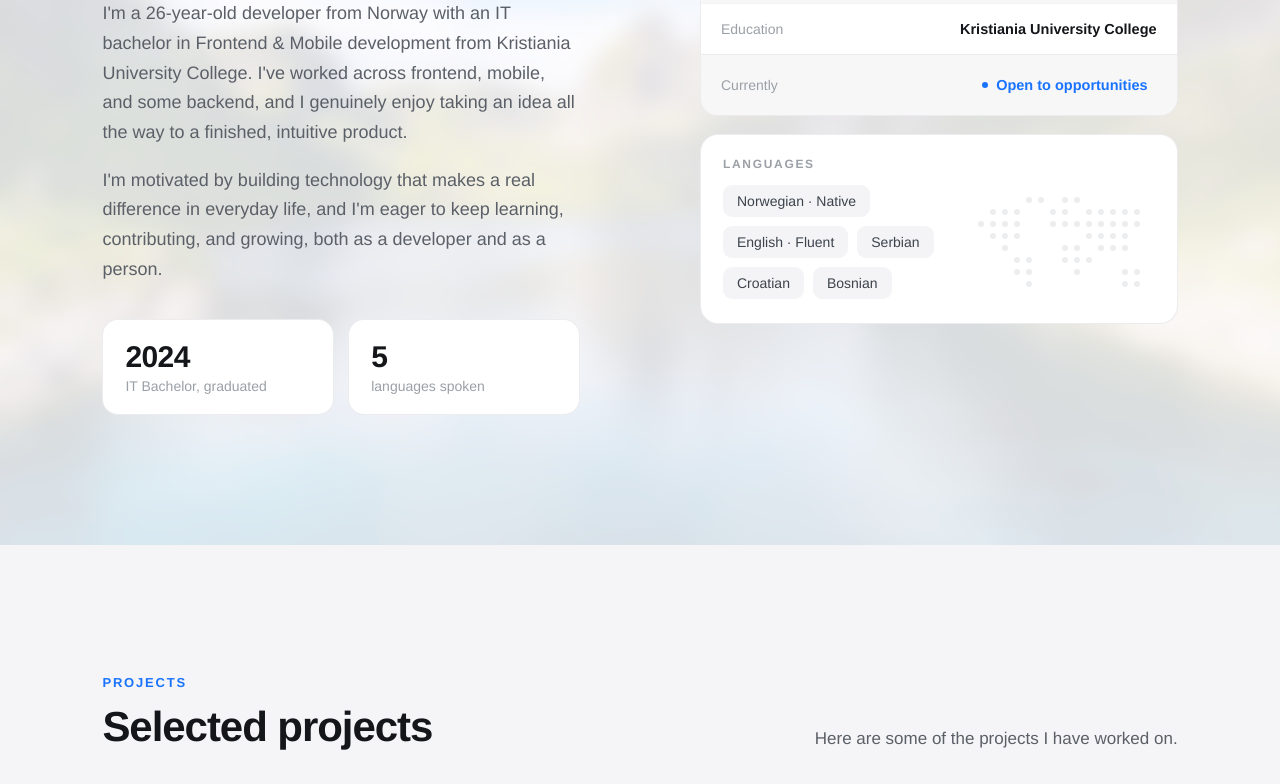
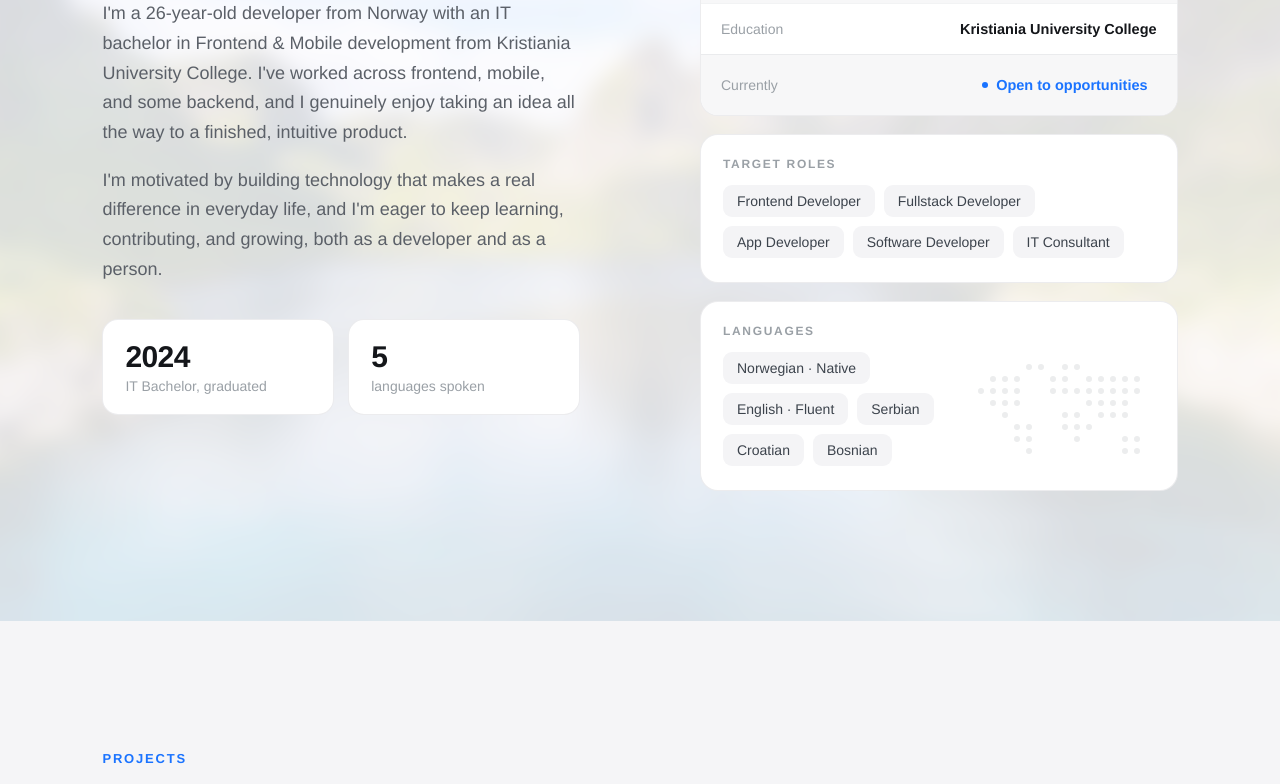
Before and after one commit to gomilo2000/gomilo2000.github.io, a React (Vite) app: page / in a window 1280 px wide. Shown: the part 1000-1784 px from the top of the page. Built offline with nearby package versions, Linux system fonts and the light colour scheme; the HTML template or start-up script is replaced by a standard one.

Commit message:
target roles in about me section

```diff
--- a/src/components/About.tsx
+++ b/src/components/About.tsx
@@ -65,6 +65,7 @@ interface AboutProps {
 export default function About({ language }: AboutProps) {
   const [hoveredRegion, setHoveredRegion] = useState<string | null>(null)
   const [confettiTrigger, setConfettiTrigger] = useState(0)
+  const [hoveredRole, setHoveredRole] = useState<number | null>(null)
 
   const t = {
     eyebrow: language === 'en' ? 'About' : 'Om meg',
@@ -78,6 +79,7 @@ export default function About({ language }: AboutProps) {
     gradLabel: language === 'en' ? 'IT Bachelor, graduated' : 'IT-bachelor, uteksaminert',
     langLabel: language === 'en' ? 'languages spoken' : 'språk',
     languagesTitle: language === 'en' ? 'Languages' : 'Språk',
+    rolesTitle: language === 'en' ? 'Target Roles' : 'Ønsker å jobbe som',
   }
 
   const localizedFacts: [string, string][] = [
@@ -90,6 +92,10 @@ export default function About({ language }: AboutProps) {
   const localizedLanguages = language === 'en'
     ? ['Norwegian · Native', 'English · Fluent', 'Serbian', 'Croatian', 'Bosnian']
     : ['Norsk · Morsmål', 'Engelsk · Flytende', 'Serbisk', 'Kroatisk', 'Bosnisk']
+
+  const localizedRoles = language === 'en'
+    ? ['Frontend Developer', 'Fullstack Developer', 'App Developer', 'Software Developer', 'IT Consultant']
+    : ['Frontend-utvikler', 'Fullstack-utvikler', 'App-utvikler', 'Programvareutvikler', 'IT-konsulent']
 
   return (
     <section
@@ -349,6 +355,42 @@ export default function About({ language }: AboutProps) {
               padding: '22px 22px 24px',
               background: '#fff',
               transition: 'all 0.25s ease',
+              borderColor: hoveredRole !== null ? 'var(--accent, #1a73ff)' : 'rgba(15,20,40,.08)',
+              boxShadow: hoveredRole !== null ? '0 12px 28px -12px rgba(26,115,255,0.12)' : 'none',
+            }}
+          >
+            <p style={{ margin: '0 0 14px', fontSize: 12, fontWeight: 700, letterSpacing: '.14em', textTransform: 'uppercase', color: '#9aa0a6' }}>{t.rolesTitle}</p>
+            <div style={{ display: 'flex', gap: 9, flexWrap: 'wrap' }}>
+              {localizedRoles.map((role, idx) => {
+                const isHovered = hoveredRole === idx
+                return (
+                  <span
+                    key={role}
+                    onMouseEnter={() => setHoveredRole(idx)}
+                    onMouseLeave={() => setHoveredRole(null)}
+                    style={{
+                      ...chip,
+                      cursor: 'default',
+                      transition: 'all 0.2s cubic-bezier(0.4, 0, 0.2, 1)',
+                      background: isHovered ? 'var(--accent, #1a73ff)' : '#f4f4f6',
+                      color: isHovered ? '#fff' : '#3c434c',
+                      transform: isHovered ? 'scale(1.05)' : 'scale(1)',
+                    }}
+                  >
+                    {role}
+                  </span>
+                )
+              })}
+            </div>
+          </div>
+
+          <div
+            style={{
+              border: '1px solid rgba(15,20,40,.08)',
+              borderRadius: 18,
+              padding: '22px 22px 24px',
+              background: '#fff',
+              transition: 'all 0.25s ease',
               borderColor: hoveredRegion !== null ? 'var(--accent, #1a73ff)' : 'rgba(15,20,40,.08)',
               boxShadow: hoveredRegion !== null ? '0 12px 28px -12px rgba(26,115,255,0.12)' : 'none',
             }}
```
